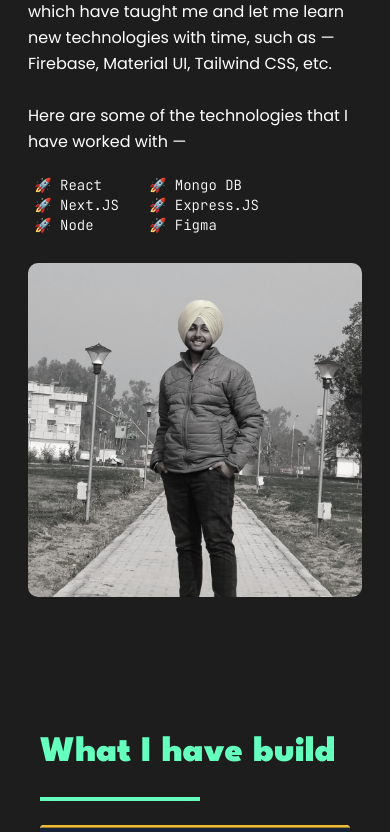
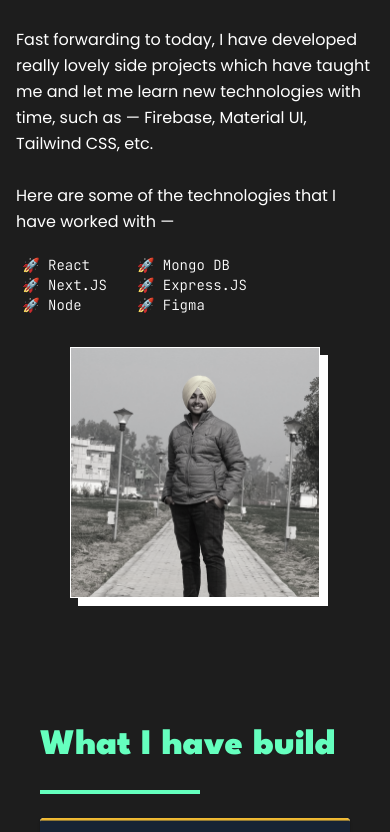
Before and after one commit to Abh1shekSingh/reactportfolio, a React (Create React App) app: page / in a window 390 px wide. Shown: the part 1095-1927 px from the top of the page. Built offline with nearby package versions, Linux system fonts and the light colour scheme; the HTML template or start-up script is replaced by a standard one.

Commit message:
New responsive about page

```diff
--- a/src/components/About/About.js
+++ b/src/components/About/About.js
@@ -7,10 +7,10 @@ import { motion } from 'framer-motion'
 const About = () => {
   const scrollRef = useRef(null);
   const DOB = (new Date().getFullYear()) -2002
-  console.log(DOB)
+
   return (
-    <Box id="about" className='container md:mx-auto pt-24 py-10 px-7 md:px-48 md:mt-24'>
-      <Box>
+    <Box id="about" className='flex justify-center items-center'>
+      <Box  className='flex flex-col mt-44 px-4 md:px-72 md:mt-56'>
         <motion.h1
           className='text-green font-league font-black text-4xl md:text-6xl'
           initial={{ opacity: 0,translateY:40 }}
@@ -22,7 +22,7 @@ const About = () => {
         </motion.h1>
 
         <motion.div
-          className='flex justify-left items-center gap-3 pt-3'
+          className='flex pt-3'
           initial={{ opacity: 0,translateY:40 }}
           whileInView={{ opacity: 1,translateY:0 }}
           transition = {{duration:0.6}}
@@ -35,13 +35,13 @@ const About = () => {
         </motion.div>
 
         <Box className='md:flex pt-4'>
-          <Box className='md:flex md:flex-col md:gap-6 '>
+          <Box className='md:flex md:flex-col'>
             <motion.p
               initial={{ opacity: 0,translateY:40 }}
               whileInView={{ opacity: 1,translateY:0 }}
               transition = {{duration:0.6}}
               viewport={{ root: scrollRef,once: true }}
-              className='text-white opacity-80 pt-6 md:w-3/4 text-md font-poppin text-white leading-relaxed md:text-lg'>
+              className='text-white opacity-80 pt-6 md:w-11/12 text-md font-poppin text-white leading-relaxed md:text-md'>
                 Hello! (ਸਤ ਸ੍ਰੀ ਅਕਾਲ) my name is <span className='text-green'>Abhishek Singh</span>, I&apos;m {DOB} years old passionate web developer,
                 based in Punjab, India. I enjoy bulding stuff for the web. In my high school I learned C++ which build
                 my interest in coding. Later, When I got into university, I started learning making website
@@ -75,15 +75,15 @@ const About = () => {
               </motion.div>
             </Box>
 
-            <motion.div
-              className='mt-7 md:w-7/12 '
+            {/* <motion.div
+              className='mt-7'
               initial={{ opacity: 0,translateY:40 }}
               whileInView={{ opacity: 1,translateY:0 }}
               transition = {{duration:0.6,delay:0.5}}
               viewport={{ root: scrollRef,once: true }}
-            >
-              <img src={me} alt="me" className='myimage' ></img>
-            </motion.div>
+            > */}
+              <img src={me} alt="me" className='myimage'></img>
+            {/* </motion.div> */}
         </Box>
       </Box>
     </Box>
--- a/src/index.css
+++ b/src/index.css
@@ -23,11 +23,13 @@ li{
 .myimage{
     filter: grayscale(90%);
     transition:.3s;
-    border-radius: 10px;
+    border: 1px solid white;
+    width: 35%;
+    height: 35%;
+    box-shadow: 8px 8px 0px 0px rgb(255, 255, 255);
 }
 .myimage:hover{
     filter: grayscale(0);
-
 }
 
 .image{
@@ -79,3 +81,11 @@ li{
     background-color: white;
     border-radius: 40px;
   }
+
+  @media only screen and (max-width:786px){
+    .myimage{
+        width:70%;
+        margin: 2em auto;
+        height:100%;
+    }
+  }
```
